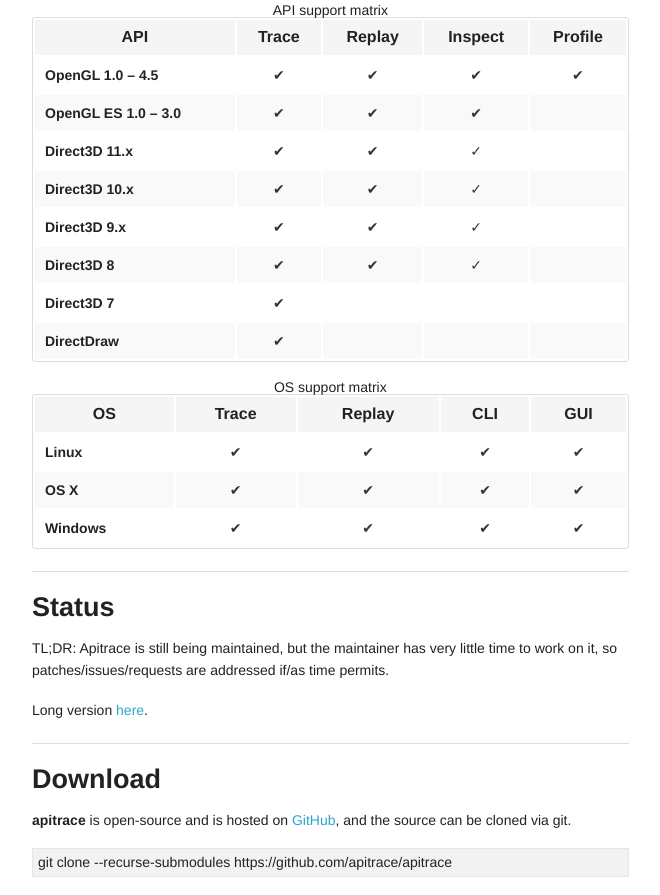
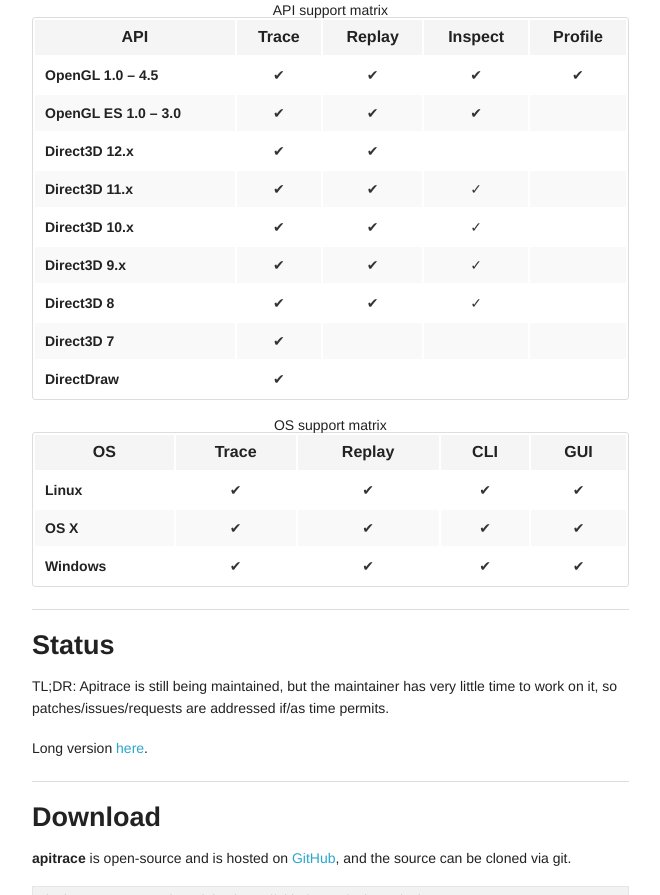
Before and after one commit to apitrace/apitrace.github.io, a plain HTML site: page _site/index.html in a window 1280 px wide. Shown: the part 1437-2332 px from the top of the page, without its empty margins (153-813 px from the left). Drawn offline with Linux system fonts and the light colour scheme.

Commit message:
Mention D3D12.

```diff
--- a/_site/index.html
+++ b/_site/index.html
@@ -111,6 +111,13 @@
               <td>&#10004;</td>
               <td>&#10004;</td>
               <td>&#10004;</td>
+              <td></td>
+            </tr>
+            <tr>
+              <th>Direct3D 12.x</th>
+              <td>&#10004;</td>
+              <td>&#10004;</td>
+              <td></td>
               <td></td>
             </tr>
             <tr>
```
